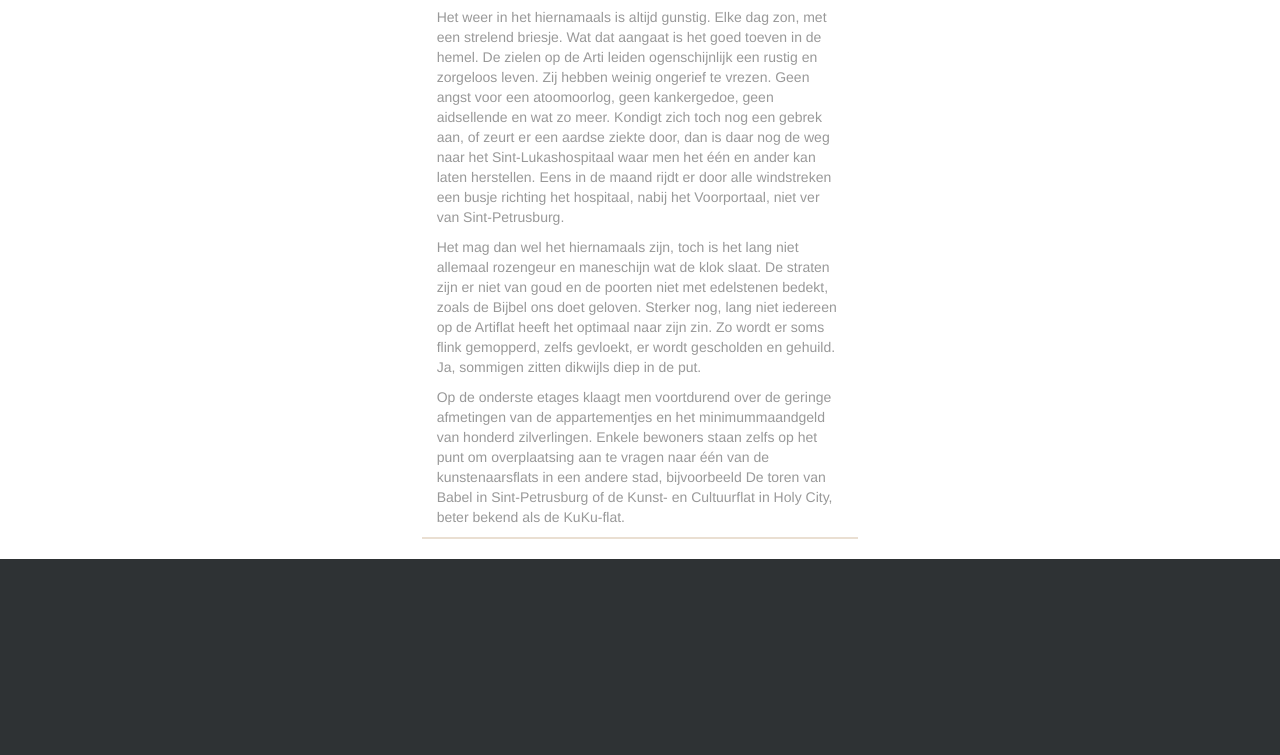
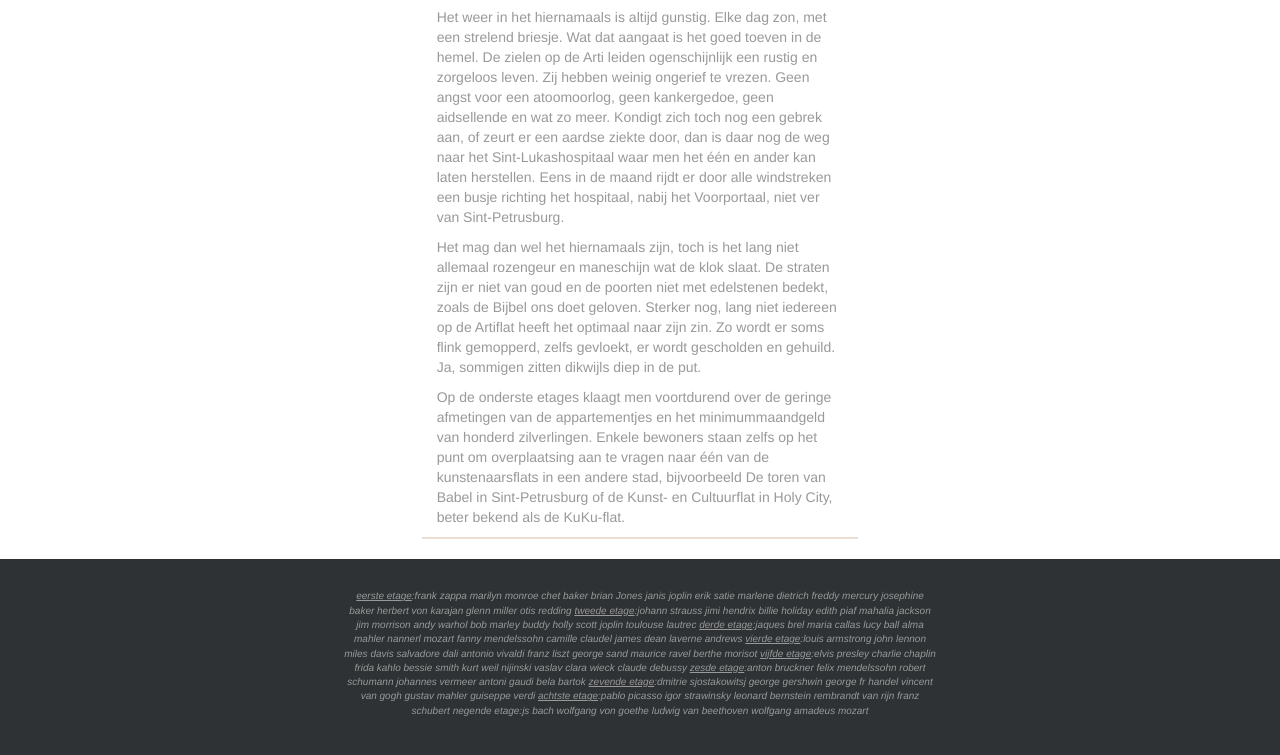
Before and after one commit to Tonnu/artiflat, a website: page app/index.html in a window 1280 px wide. Shown: the part 1104-1859 px from the top of the page. Drawn offline with nearby package versions, Linux system fonts and the light colour scheme; some packages are replaced by stand-ins of ours; files that its build step writes are made by us from their sources.

Commit message:
added footer text

```diff
--- a/app/styles/main.css
+++ b/app/styles/main.css
@@ -73,5 +73,9 @@ body{
 
 #footer{
     background-color:#2e3234;
-    height:200px;
+    min-height:200px;
+    color:#999;
+    font-size:x-small;
+    padding:30px;
+    font-style:italic;
 }
--- a/app/views/footer.html
+++ b/app/views/footer.html
@@ -1,7 +1,23 @@
 <div class="row" id="footer">
-    <div class="col-xs-12">
-        <p id="inhabitant-info">
+    <div class="col-xs-12 col-md-6 col-md-offset-3">
+        <p id="inhabitant-info" class="text-center">
+            <u>eerste etage</u>:frank zappa marilyn monroe chet baker brian Jones janis joplin erik satie marlene dietrich freddy mercury josephine baker
 
+            herbert von karajan glenn miller otis redding <u>tweede etage</u>:johann strauss jimi hendrix billie holiday edith piaf mahalia jackson jim
+
+            morrison andy warhol bob marley buddy holly scott joplin toulouse lautrec <u>derde etage</u>:jaques brel maria callas lucy ball alma mahler
+
+            nannerl mozart fanny mendelssohn camille claudel james dean laverne andrews <u>vierde etage</u>:louis armstrong john lennon miles davis
+
+            salvadore dali antonio vivaldi franz liszt george sand maurice ravel berthe morisot <u>vijfde etage</u>:elvis presley charlie chaplin frida kahlo
+
+            bessie smith kurt weil nijinski vaslav clara wieck claude debussy <u>zesde etage</u>:anton bruckner felix mendelssohn robert schumann johannes
+
+            vermeer antoni gaudi bela bartok <u>zevende etage</u>:dmitrie sjostakowitsj george gershwin george fr handel vincent van gogh gustav mahler
+
+            guiseppe verdi <u>achtste etage</u>:pablo picasso igor strawinsky leonard bernstein rembrandt van rijn franz schubert negende etage:js bach
+
+            wolfgang von goethe ludwig van beethoven wolfgang amadeus mozart
         </p>
     </div>
 </div>
```
Also changed, not shown: .tmp/styles/main.css, dist/index.html, dist/styles/a581d386.main.css (added), dist/styles/f82f085e.main.css (deleted), dist/views/footer.html.
